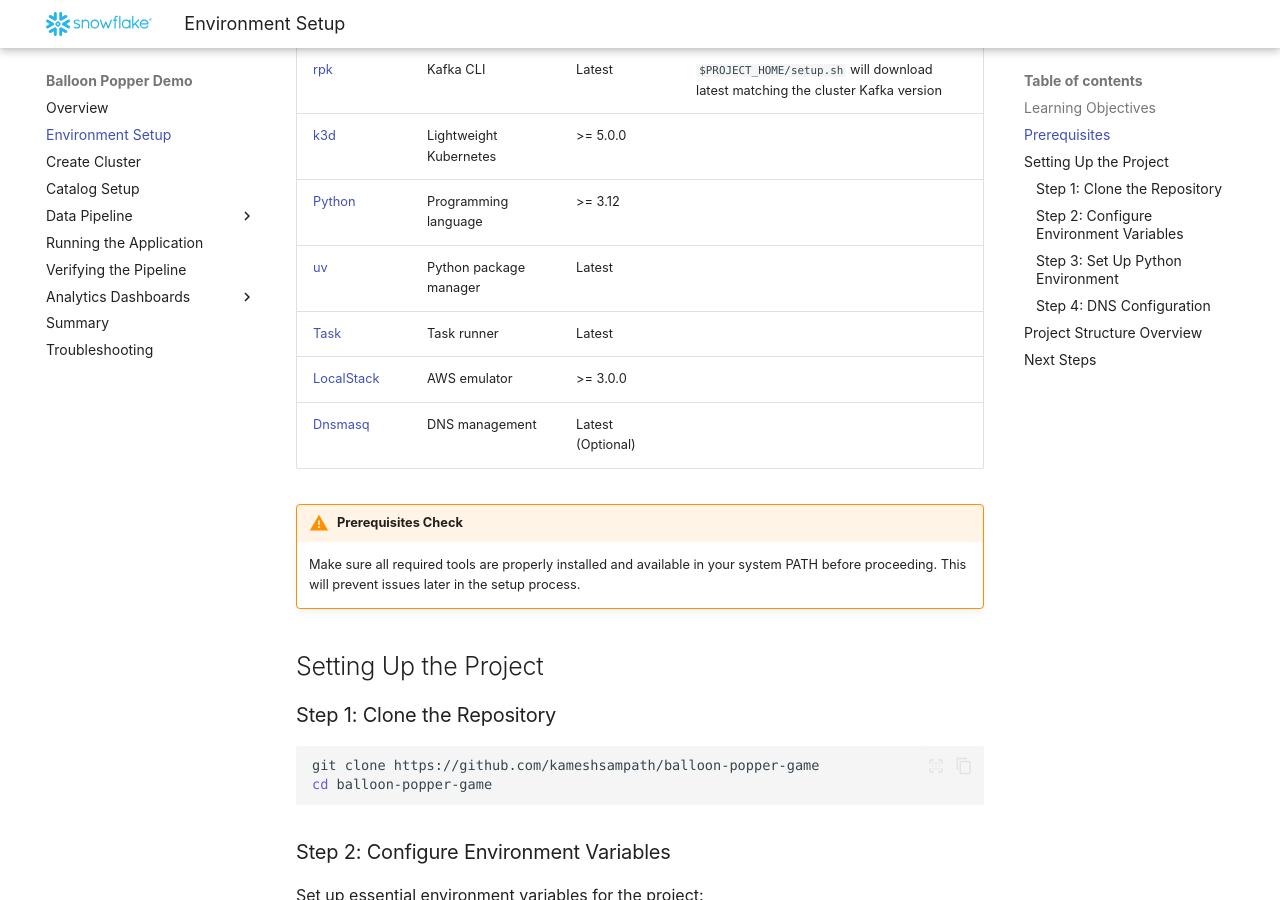
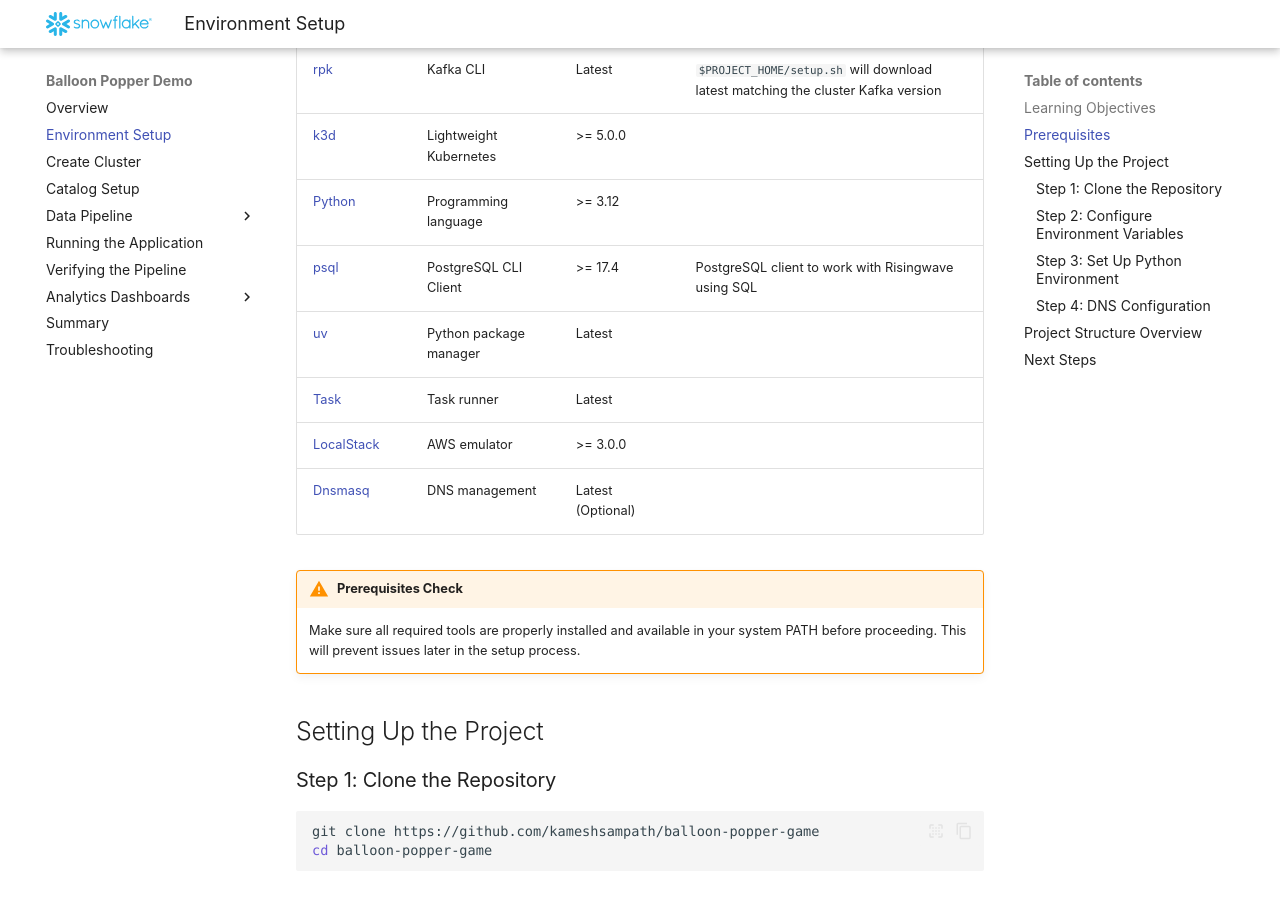
Before and after one commit to kameshsampath/balloon-popper-demo, an MkDocs documentation site: the page built from docs/setup.md, in a window 1280 px wide and 900 px high, scrolled down 807 px. Built offline with MkDocs 1.6.1 and Material for MkDocs 9.7.7, drawn with Linux system fonts in a browser that asks for light colours.

Commit message:
add psql

```diff
--- a/docs/setup.md
+++ b/docs/setup.md
@@ -22,6 +22,7 @@
 | [rpk](https://docs.redpanda.com/current/get-started/rpk-install/){target=_blank}  | Kafka CLI | Latest | `$PROJECT_HOME/setup.sh` will download latest matching the cluster Kafka version
 | [k3d](https://k3d.io/){target=_blank}  | Lightweight Kubernetes | >= 5.0.0 |
 | [Python](https://www.python.org/downloads/){target=_blank}  | Programming language | >= 3.12 |
+| [psql](https://wiki.postgresql.org/wiki/PostgreSQL_Clients#psql){target=_blank}  | PostgreSQL CLI Client | >= 17.4 | PostgreSQL client to work with Risingwave using SQL
 | [uv](https://github.com/astral-sh/uv){target=_blank}  | Python package manager | Latest |
 | [Task](https://taskfile.dev){target=_blank}  | Task runner | Latest |
 | [LocalStack](https://localstack.cloud/){target=_blank}  | AWS emulator | >= 3.0.0 |
```
